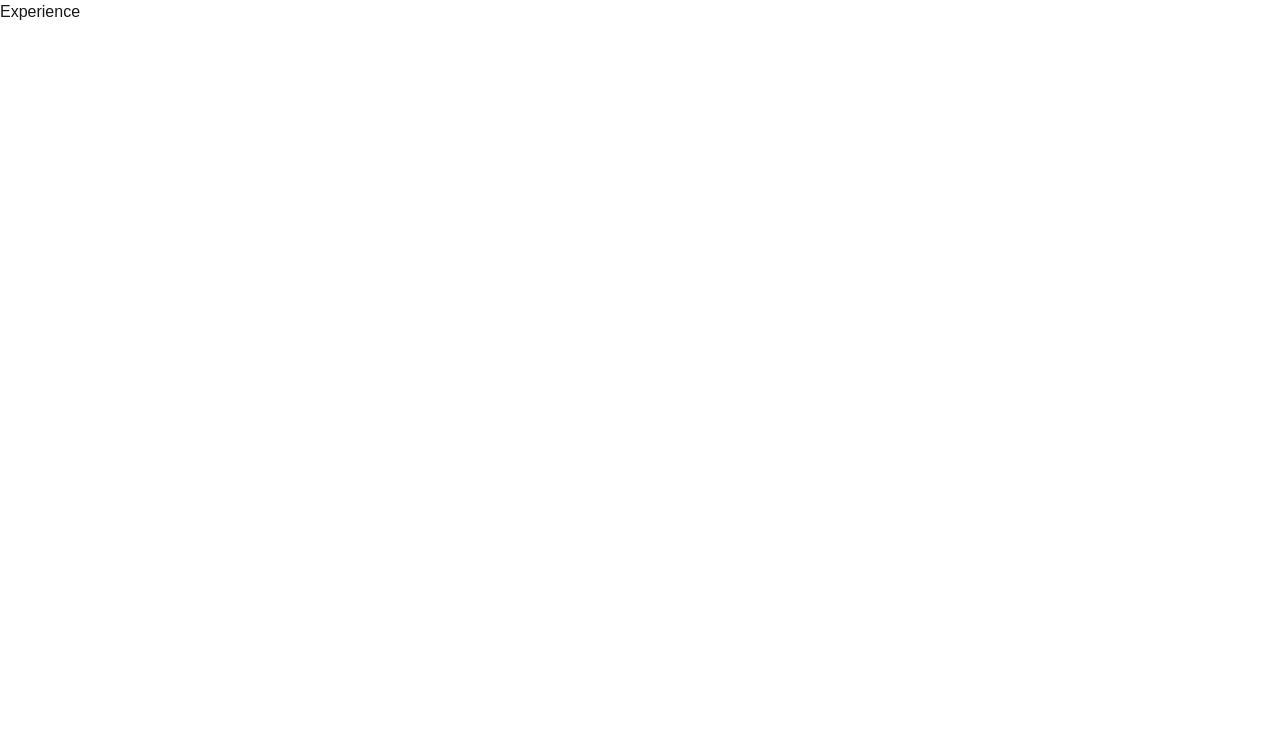
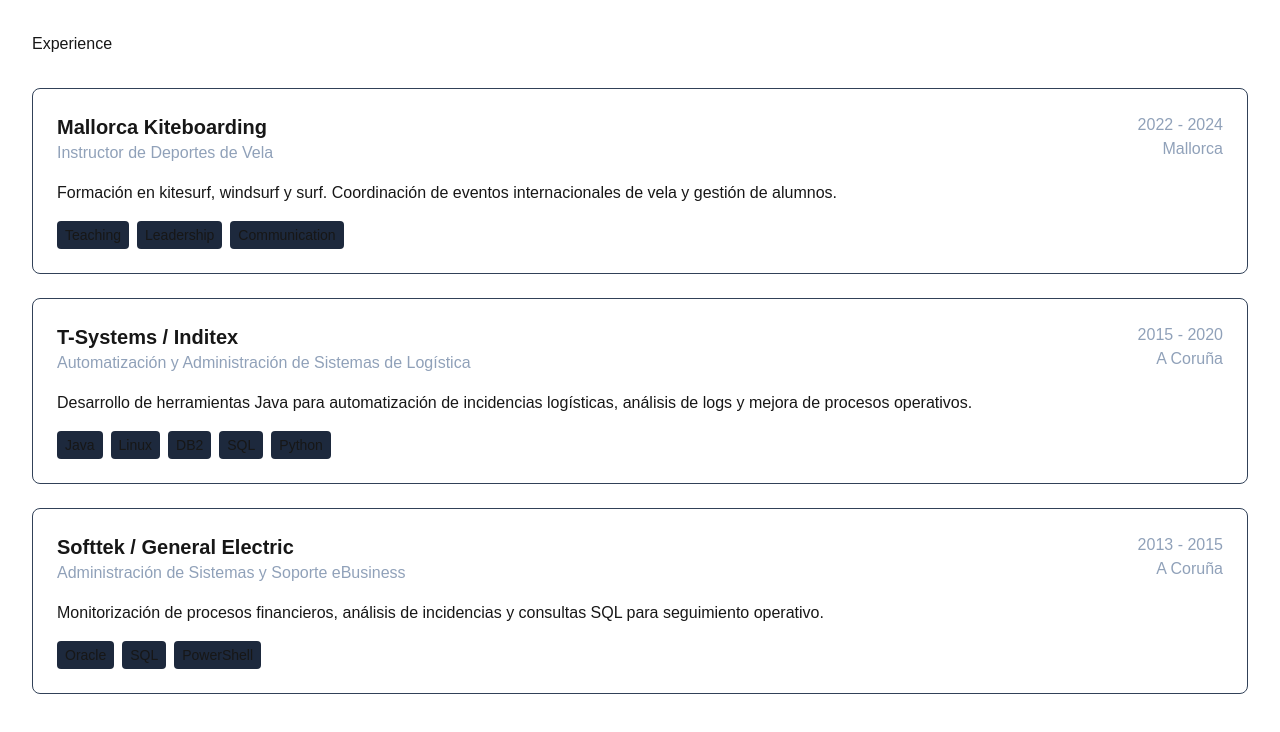
Before and after one commit to josinhoka/jclorente-dev, a Next.js app: page /experience in a window 1280 px wide. Shown: the top 732 px of the page. Built offline with nearby package versions, Linux system fonts and the light colour scheme.

Commit message:
Create experience section

```diff
--- a/app/experience/page.tsx
+++ b/app/experience/page.tsx
@@ -1,3 +1,31 @@
+import SectionTitle from "@/components/ui/SectionTitle";
+
+import ExperienceCard
+from "@/components/experience/ExperienceCard";
+
+import { experiences }
+from "@/data/experience";
+
 export default function ExperiencePage() {
-    return <h1>Experience</h1>;
+
+  return (
+    <main className="p-8">
+
+      <SectionTitle title="Experience" />
+
+      <div className="mt-8 space-y-6">
+
+        {experiences.map((experience) => (
+
+          <ExperienceCard
+            key={experience.company}
+            experience={experience}
+          />
+
+        ))}
+
+      </div>
+
+    </main>
+  );
 }
--- /dev/null
+++ b/components/experience/ExperienceCard.tsx
@@ -0,0 +1,61 @@
+import { Experience } from "@/types/experience";
+
+interface ExperienceCardProps {
+  experience: Experience;
+}
+
+export default function ExperienceCard({
+  experience,
+}: ExperienceCardProps) {
+
+  return (
+    <div className="border border-slate-700 rounded-lg p-6">
+
+      <div className="flex justify-between">
+
+        <div>
+
+          <h3 className="text-xl font-bold">
+            {experience.company}
+          </h3>
+
+          <p className="text-slate-400">
+            {experience.role}
+          </p>
+
+        </div>
+
+        <div className="text-slate-400 text-right">
+
+          <p>
+            {experience.start} - {experience.end}
+          </p>
+
+          <p>
+            {experience.location}
+          </p>
+
+        </div>
+
+      </div>
+
+      <p className="mt-4">
+        {experience.description}
+      </p>
+
+      <div className="flex flex-wrap gap-2 mt-4">
+
+        {experience.technologies.map((tech) => (
+          <span
+            key={tech}
+            className="px-2 py-1 bg-slate-800 rounded text-sm"
+          >
+            {tech}
+          </span>
+        ))}
+
+      </div>
+
+    </div>
+  );
+}
--- /dev/null
+++ b/data/experience.ts
@@ -0,0 +1,70 @@
+import { Experience } from "@/types/experience";
+
+export const experiences: Experience[] = [
+  {
+    company: "Mallorca Kiteboarding",
+
+    role: "Instructor de Deportes de Vela",
+
+    start: "2022",
+
+    end: "2024",
+
+    location: "Mallorca",
+
+    description:
+      "Formación en kitesurf, windsurf y surf. Coordinación de eventos internacionales de vela y gestión de alumnos.",
+
+    technologies: [
+      "Teaching",
+      "Leadership",
+      "Communication"
+    ]
+  },
+
+  {
+    company: "T-Systems / Inditex",
+
+    role:
+      "Automatización y Administración de Sistemas de Logística",
+
+    start: "2015",
+
+    end: "2020",
+
+    location: "A Coruña",
+
+    description:
+      "Desarrollo de herramientas Java para automatización de incidencias logísticas, análisis de logs y mejora de procesos operativos.",
+
+    technologies: [
+      "Java",
+      "Linux",
+      "DB2",
+      "SQL",
+      "Python"
+    ]
+  },
+
+  {
+    company: "Softtek / General Electric",
+
+    role:
+      "Administración de Sistemas y Soporte eBusiness",
+
+    start: "2013",
+
+    end: "2015",
+
+    location: "A Coruña",
+
+    description:
+      "Monitorización de procesos financieros, análisis de incidencias y consultas SQL para seguimiento operativo.",
+
+    technologies: [
+      "Oracle",
+      "SQL",
+      "PowerShell"
+    ]
+  }
+];
--- /dev/null
+++ b/types/experience.ts
@@ -0,0 +1,15 @@
+export interface Experience {
+  company: string;
+
+  role: string;
+
+  start: string;
+
+  end: string;
+
+  location: string;
+
+  description: string;
+
+  technologies: string[];
+}
```
